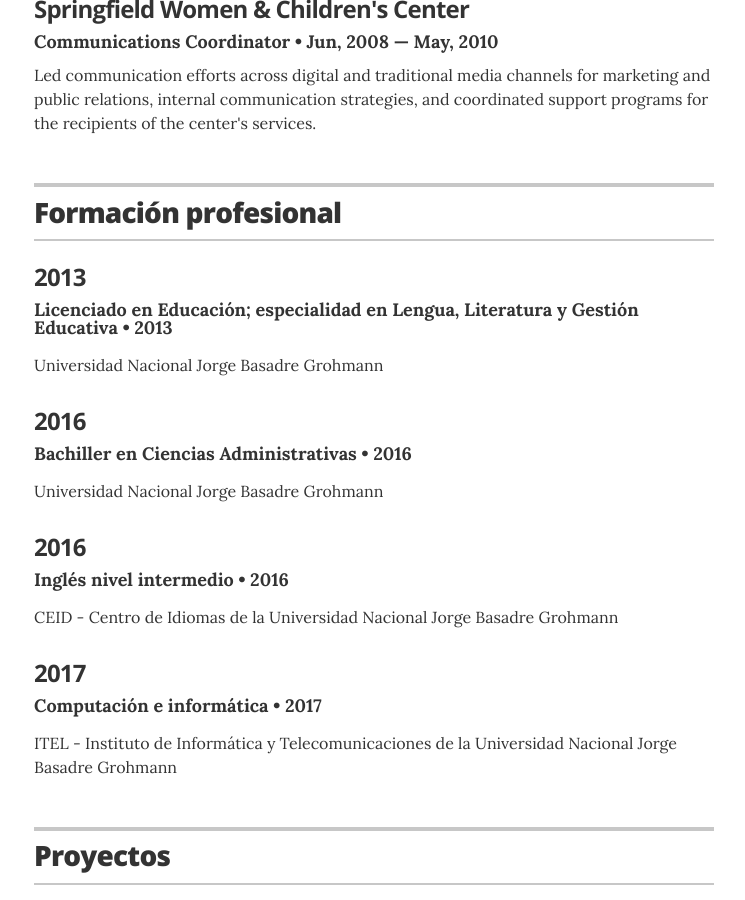
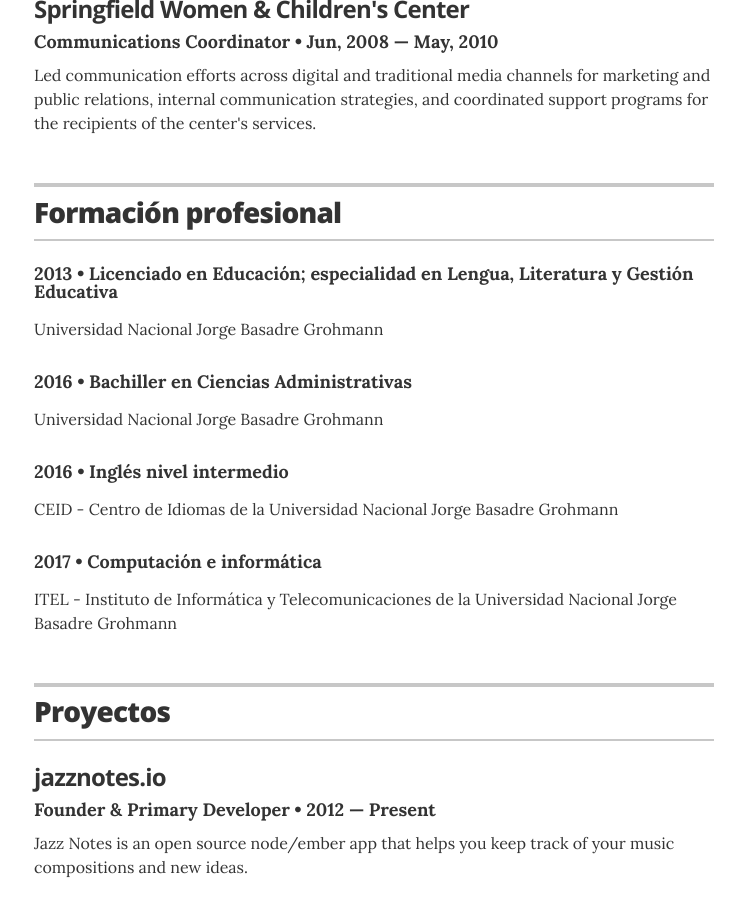
Before and after one commit to daeshu/cvtwo-error, a Jekyll site: the page built from index.html, in a window 1280 px wide and 900 px high, scrolled down 981 px. Shown: the whole window, without its empty margins (266-1011 px from the left). Built offline with Jekyll 4.4.1, drawn with Linux system fonts in a browser that asks for light colours.

Commit message:
modificacion

```diff
--- a/_layouts/resume.html
+++ b/_layouts/resume.html
@@ -80,8 +80,8 @@
 
         {% for education in site.data.education %}
         <div class="resume-item" itemscope itemprop="alumniOf" itemtype="http://schema.org/CollegeOrUniversity">
-          <h3 class="resume-item-title" itemprop="name">{{ education.year }} {{ education.uni }}</h3>
-          <h4 class="resume-item-details group" itemprop="description">{{ education.degree }} &bull; {{ education.year }}</h4>
+          <h3 class="resume-item-title" itemprop="name">{{ education.uni }}</h3>
+          <h4 class="resume-item-details group" itemprop="description">{{ education.year }} &bull; {{ education.degree }}</h4>
           <h5 class="resume-item-details award-title" itemprop="description">{{ education.award }}</h5>
           <p class="resume-item-copy" itemprop="description">
             <ul class="resume-item-list">
```
